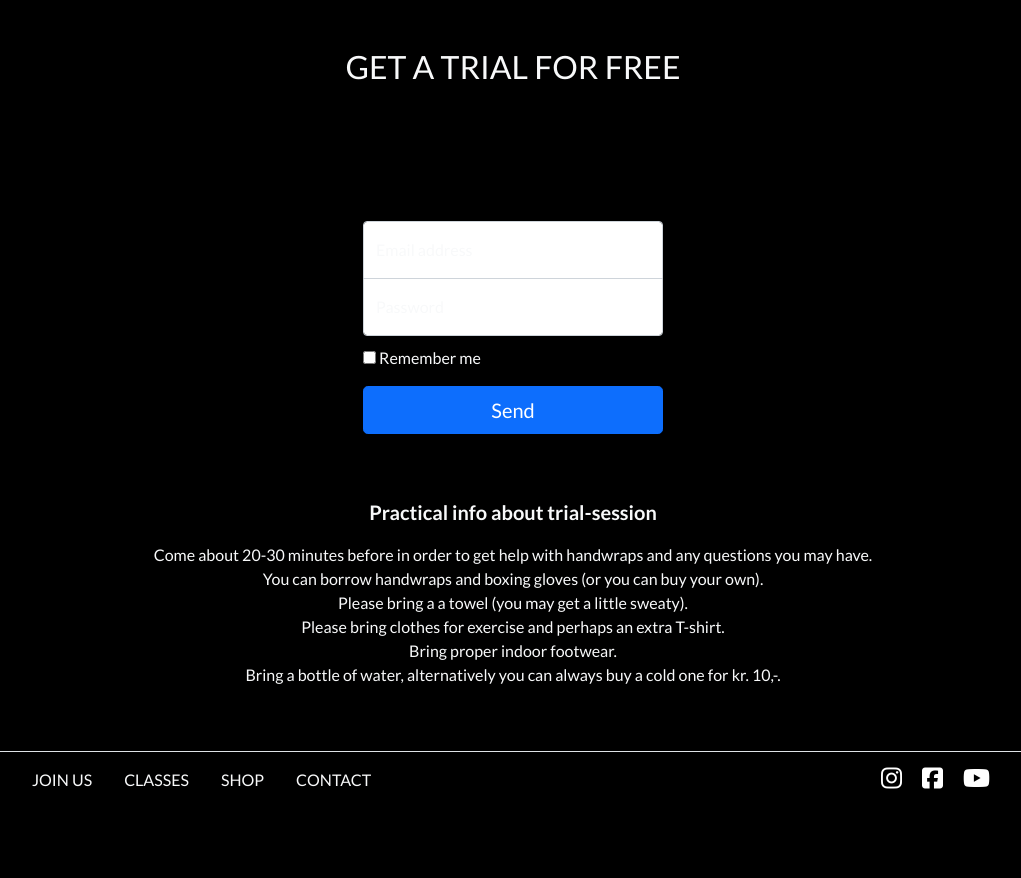
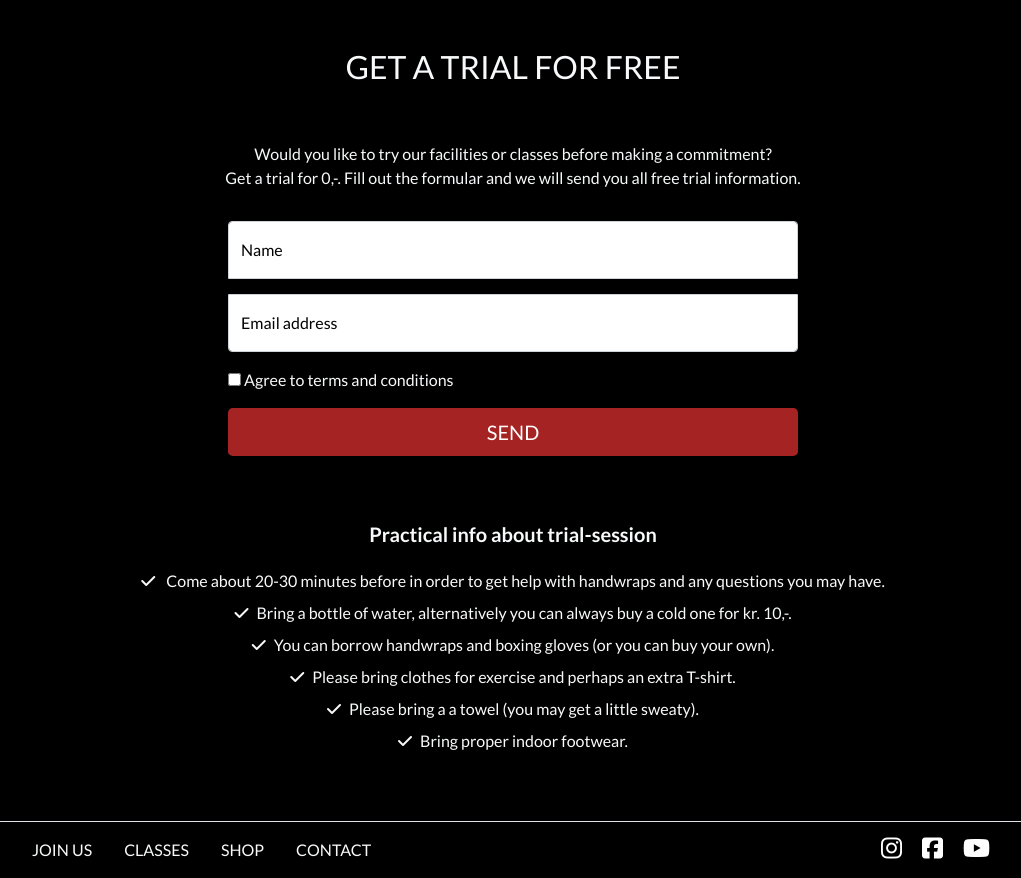
Before and after one commit to Code-Institute-Submissions/DinaPapsujevica-MP4-Boxing-gym_NovResub, a Django app: page /trial/ in a window 1280 px wide. Shown: the part 56-934 px from the top of the page, without its empty margins (127-1148 px from the left). Before the commit the page ends 845 px from the top, so only its background shows below. Run offline with Django 3.2, Linux system fonts and the light colour scheme; some libraries are stand-ins or nearby versions.

```diff
--- a/home/templates/home/trial.html
+++ b/home/templates/home/trial.html
@@ -6,40 +6,40 @@
         <div class="row">
             <div class="col-12">
                 <h2 class="pb-5 pt-5 text-uppercase text-light text-center">Get a trial for free</h2>
-                <p>Would you like to try our facilities or popular classes before making a commitment? <br>
-                Get a trial for 0,-, Fill out the formular and we will send you all free trial information.
+                <p class="text-center text-light">Would you like to try our facilities or classes before making a commitment? <br>
+                Get a trial for 0,-. Fill out the formular and we will send you all free trial information.
                 </p>
-                <main class="form-signin text-light">
+                <main class="form-signin">
                     <form>
-                      <div class="form-floating">
+                      <div class="form-floating mb-3">
                         <input type="email" class="form-control" id="floatingInput" placeholder="name@example.com">
-                        <label for="floatingInput">Email address</label>
+                        <label for="floatingInput">Name</label>
                       </div>
-                      <div class="form-floating">
+                      <div class="form-floating mb-3">
                         <input type="password" class="form-control" id="floatingPassword" placeholder="Password">
-                        <label for="floatingPassword">Password</label>
+                        <label for="floatingPassword">Email address</label>
                       </div>
 
-                      <div class="checkbox mb-3">
+                      <div class="checkbox mb-3 text-light">
                         <label>
-                          <input type="checkbox" value="remember-me"> Remember me
+                          <input type="checkbox" value="remember-me"> Agree to terms and conditions
                         </label>
                       </div>
-                      <button class="w-100 btn btn-lg btn-primary" type="submit">Send</button>
+                      <button type="submit" class="w-100 btn btn-lg btn-combo text-uppercase">Send</button>
                     </form>
                   </main>
             </div>
         </div>
         <div class="row pt-5 pb-5 text-light text-center">
             <div class="col-12">
-              <p class="lead fw-bolder">Practical info about trial-session</p>
-              <ul class="list-unstyled">
-                <li>Come about 20-30 minutes before in order to get help with handwraps and any questions you may have.</li>
-                <li>You can borrow handwraps and boxing gloves (or you can buy your own).</li>
-                <li>Please bring a a towel (you may get a little sweaty).</li>
-                <li>Please bring clothes for exercise and perhaps an extra T-shirt.</li>
-                <li>Bring proper indoor footwear.</li>
-                <li>Bring a bottle of water, alternatively you can always buy a cold one for kr. 10,-.</li>
+              <p class="lead fw-bolder ">Practical info about trial-session</p>
+              <ul class="list-unstyled lh-lg">
+                <li><i class="fas fa-check me-2"></i> Come about 20-30 minutes before in order to get help with handwraps and any questions you may have.</li>
+                <li><i class="fas fa-check me-2"></i>Bring a bottle of water, alternatively you can always buy a cold one for kr. 10,-.</li>
+                <li><i class="fas fa-check me-2"></i>You can borrow handwraps and boxing gloves (or you can buy your own).</li>
+                <li><i class="fas fa-check me-2"></i>Please bring clothes for exercise and perhaps an extra T-shirt.</li>
+                <li><i class="fas fa-check me-2"></i>Please bring a a towel (you may get a little sweaty).</li>
+                <li><i class="fas fa-check me-2"></i>Bring proper indoor footwear.</li>
               </ul>
             </div>
           </div>
--- a/static/css/base.css
+++ b/static/css/base.css
@@ -139,7 +139,7 @@ body {
   /* Trial sign up */
   .form-signin {
     width: 100%;
-    max-width: 330px;
+    max-width: 600px;
     padding: 15px;
     margin: auto;
   }
@@ -163,7 +163,19 @@ body {
     border-top-left-radius: 0;
     border-top-right-radius: 0;
   }
+
+   /* Classes */
+  .class-text {
+    color:rgba(179, 38, 38, 0.925);
+  }
   /* Footer */
+
+  .container {
+    width: auto;
+    max-width: 680px;
+    padding: 0 15px;
+  }
+
   .social-icons {
     list-style-type: none;
 
@@ -223,12 +235,6 @@ body {
     border: 1px solid black !important;
 }
 
-/*  Footer */
-.container {
-    width: auto;
-    max-width: 680px;
-    padding: 0 15px;
-  }
 
 /* -------------------------------- Media Queries */
 
```
Also changed, not shown: home/templates/home/classes.html (+18 -18 lines), media/fitness.jpg (added).
